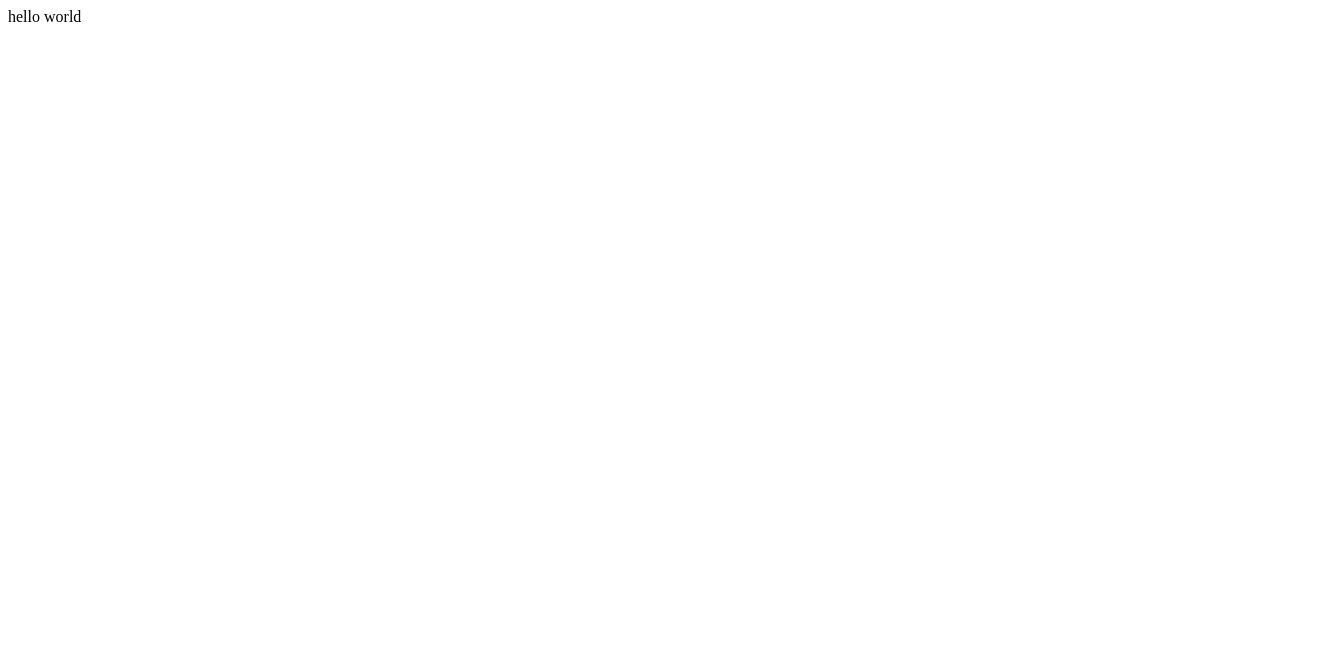
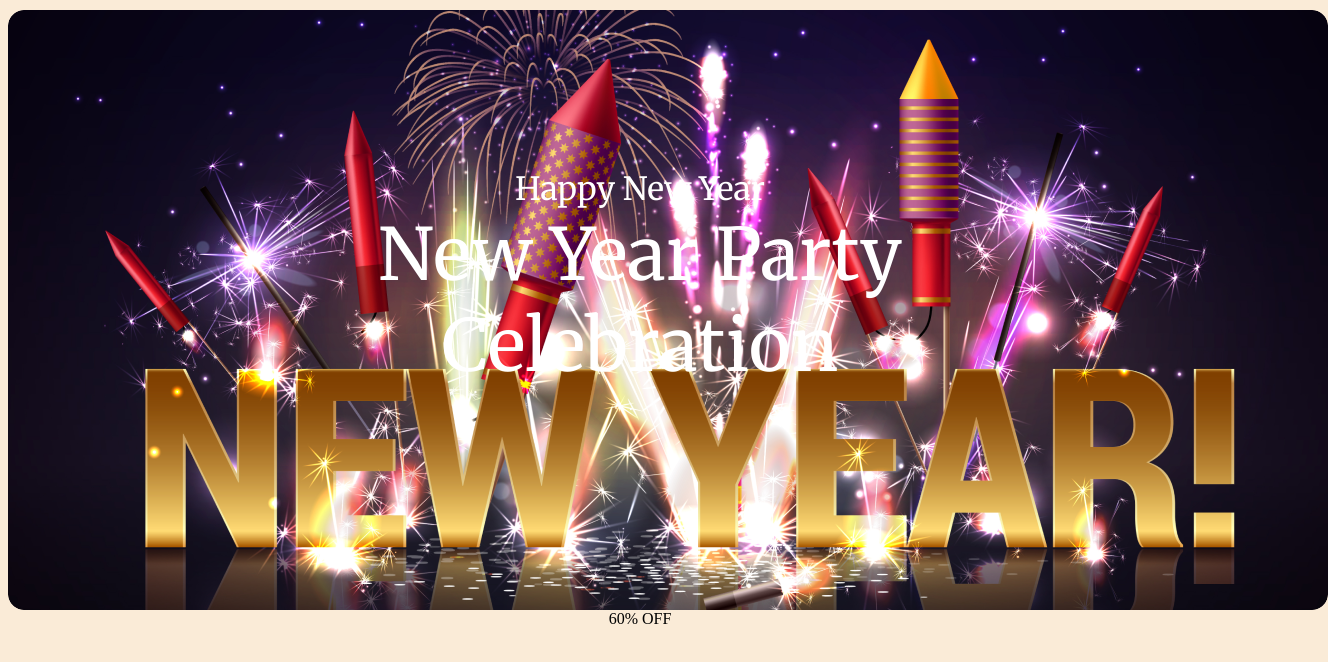
Before and after one commit to mn-hridoy25/First-assignment, a plain HTML site: page index.html in a window 1280 px wide. Shown: the whole page, 1328 px wide, since content can reach past the window. Drawn offline with Linux system fonts and the light colour scheme.

Commit message:
added all

```diff
--- a/blog.css
+++ b/blog.css
@@ -0,0 +1,41 @@
+body{
+    background-color: antiquewhite;
+    text-align: center;
+    height: auto;
+    width: auto;
+}
+.banner{
+    margin: auto;
+    margin-top: 10px;
+    background-image: url(resources/Banner.jpg);
+    height: 600px;
+    width: 1320px;
+    -webkit-gradient(black , white);
+    border-radius: 16px;
+}
+
+.fast-text{
+    position: absolute;
+    top: 33%;
+    left: 50%;
+    transform: translate(-50%, -50%);
+    color: white;
+}
+
+.hny{
+    font-size: 32px;
+    font-family: 'Merriweather', serif;;
+}
+
+.nypc{
+    font-size: 72px;
+    font-family: 'Merriweather', serif;
+}
+
+.off{
+    height: 806px;
+    width: 802.9px;
+    justify-content: center;
+    margin: auto;
+    margin-top: 25px;
+}
--- a/index.html
+++ b/index.html
@@ -4,9 +4,31 @@
     <meta charset="UTF-8">
     <meta name="viewport" content="width=device-width, initial-scale=1.0">
     <link rel="stylesheet" href="blog.css">
+    <link rel="preconnect" href="https://fonts.googleapis.com">
+<link rel="preconnect" href="https://fonts.gstatic.com" crossorigin>
+<link href="https://fonts.googleapis.com/css2?family=Merriweather:wght@300;400;700&display=swap" rel="stylesheet">
     <title>assignment-1</title>
 </head>
 <body>
-    hello world
+    <!--banner section start-->
+    <section class="banner">
+        <p class="fast-text">
+            <span class="hny">Happy New Year</span><br>
+            <span class="nypc">
+                New Year Party <br>
+                Celebration
+            </span>
+        </p>
+    </section>
+    <!--banner section end-->
+
+    <!--2nd section start-->
+    <section class="banner-2">
+        <span class="off">
+            60% OFF
+        </span>
+    </section>
+    <!--2nd section end-->
+
 </body>
 </html>
```
Also changed, not shown: resources/Banner.jpg (renamed from resources/Banner Image.png).
